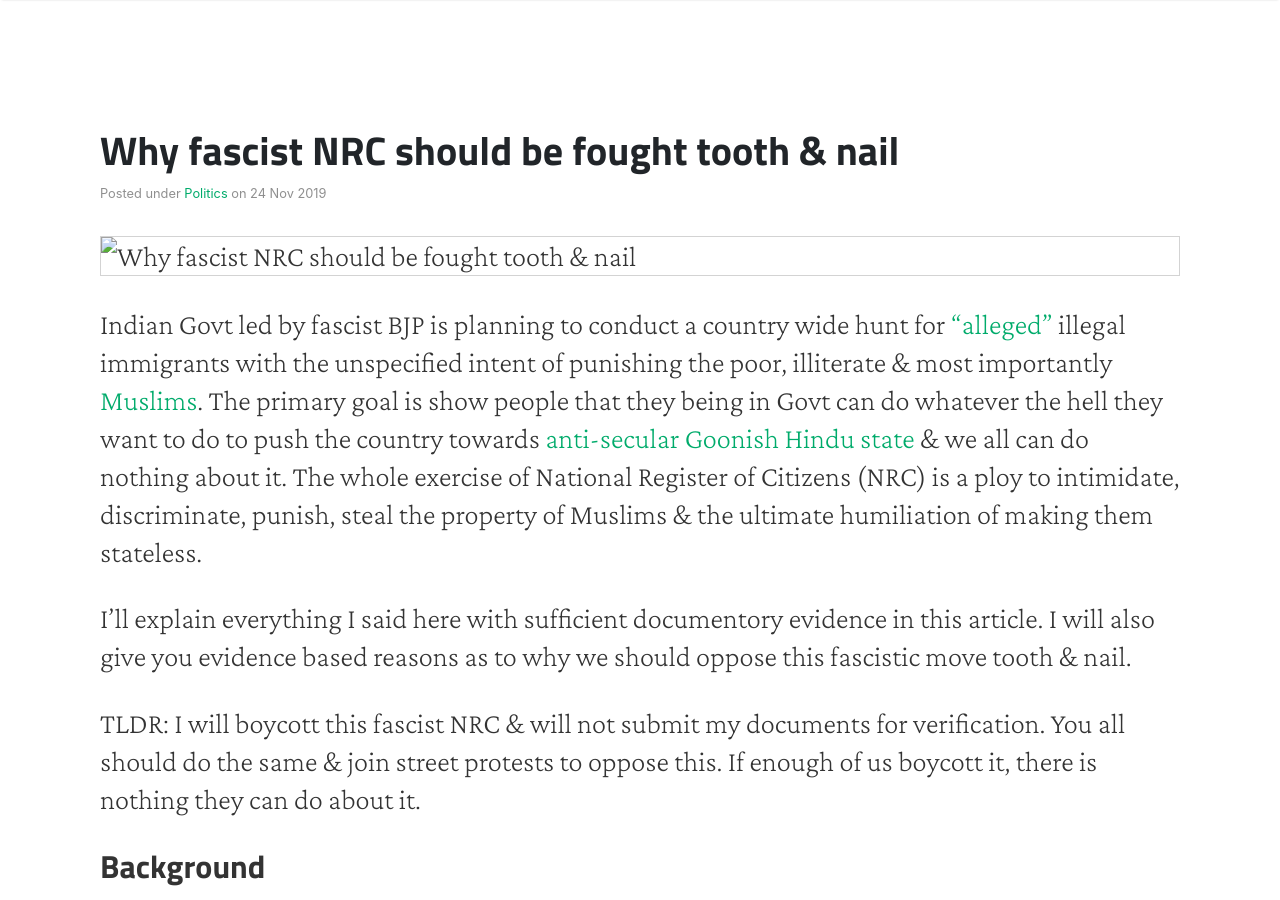
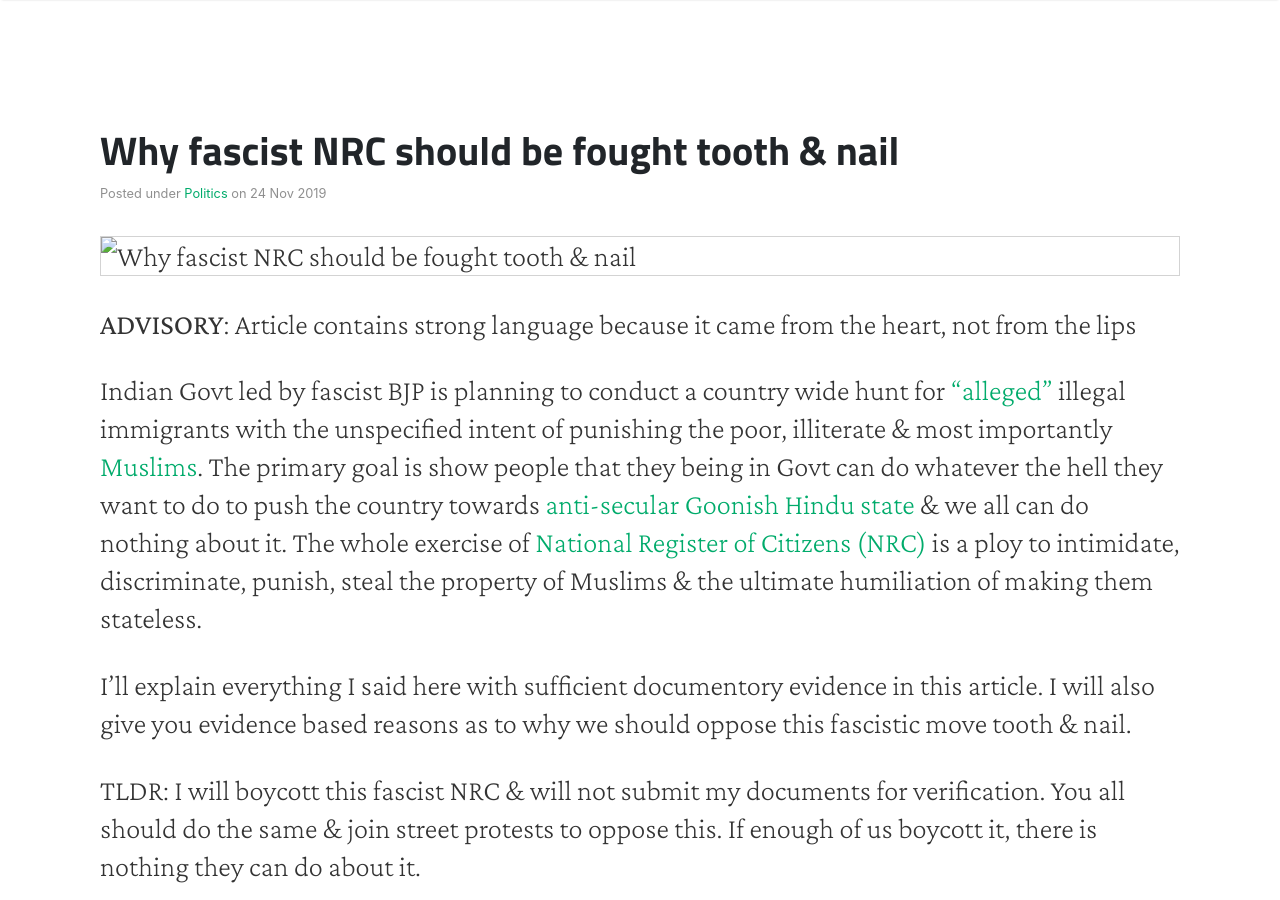
Before and after one commit to thekalinga/thekalinga.in, a Jekyll site: the page built from _posts/2019-11-24-why-fascist-nrc-should-be-opposed/2019-11-24-why-fascist-nrc-should-be-opposed.md, in a window 1280 px wide and 900 px high. Built offline with Jekyll 4.4.1, drawn with Linux system fonts in a browser that asks for light colours; nearby versions of some CDN libraries.

Commit message:
fixed minor issue

```diff
--- a/_posts/2019-11-24-why-fascist-nrc-should-be-opposed/2019-11-24-why-fascist-nrc-should-be-opposed.md
+++ b/_posts/2019-11-24-why-fascist-nrc-should-be-opposed/2019-11-24-why-fascist-nrc-should-be-opposed.md
@@ -15,9 +15,11 @@
 
 ![{{page.title}}](indian-farmer.jpeg){:.featured-image.img-fluid.margin-auto}
 
+**ADVISORY**: Article contains strong language because it came from the heart, not from the lips
+
 Indian Govt led by fascist BJP is planning to conduct a country wide hunt for ["alleged"](https://theprint.in/opinion/with-assam-nrc-the-truth-is-also-out-it-was-a-pointless-exercise-all-along/284929/) illegal immigrants with the unspecified intent of punishing the poor, illiterate & most importantly [Muslims](https://www.news18.com/news/politics/bjp-vows-to-strip-muslim-immigrants-of-vote-in-assam-1214700.html).
 The primary goal is show people that they being in Govt can do whatever the hell they want to do to push the country towards [anti-secular](https://www.thehindu.com/news/national/karnataka/hegde-kicks-up-a-fresh-row-with-remarks-on-secularism/article22271584.ece?homepage=true) [Goonish Hindu state](https://hinduexistence.org/2017/05/18/remove-secular-from-constitution-to-make-bharat-as-hindu-state-togadia/) & we all can do nothing about it.
-The whole exercise of National Register of Citizens (NRC) is a ploy to intimidate, discriminate, punish, steal the property of Muslims & the ultimate humiliation of making them stateless.
+The whole exercise of [National Register of Citizens (NRC)](https://indianexpress.com/article/india/nrc-across-country-will-send-excluded-out-amit-shah-6008047/) is a ploy to intimidate, discriminate, punish, steal the property of Muslims & the ultimate humiliation of making them stateless.
 
 I'll explain everything I said here with sufficient documentory evidence in this article.
 I will also give you evidence based reasons as to why we should oppose this fascistic move tooth & nail.
```
